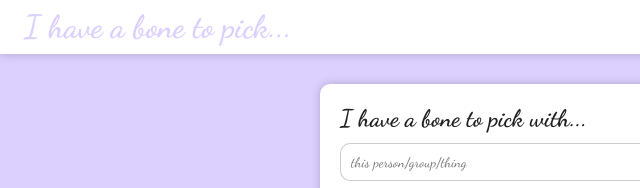
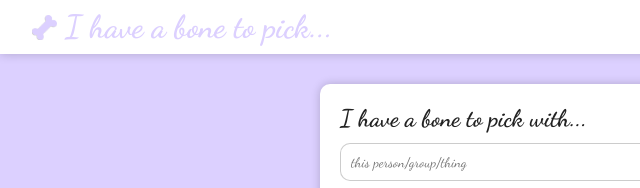
Before and after one commit to smithse4/IHABTP-MongoDB, a website: page public/index.html in a window 1280 px wide. Shown: the top 188 px of the page, 0-640 px from the left. Drawn offline with Linux system fonts and the light colour scheme; no server answers.

Commit message:
bone icon update

```diff
--- a/public/assets/css/style.css
+++ b/public/assets/css/style.css
@@ -30,10 +30,15 @@ header {
     display: flex;
     flex-direction: row;
     flex-wrap: wrap;
-    justify-content: space-between;
+    justify-content: flex-start;
     align-items: center;
     padding: 8px 24px;
     box-shadow: 0 0 10px 0px rgba(0,0,0, .2);
+}
+
+header img {
+    max-width: 25px;
+    padding: 0 8px;
 }
 
 header h1 {
--- a/public/index.html
+++ b/public/index.html
@@ -16,6 +16,7 @@
 </head>
 <body>
     <header>
+        <img src="./assets/images/single.png" alt="bone icon" />
         <h1>I have a bone to pick...</h1>
         <!-- <nav>
             <ul>
```
